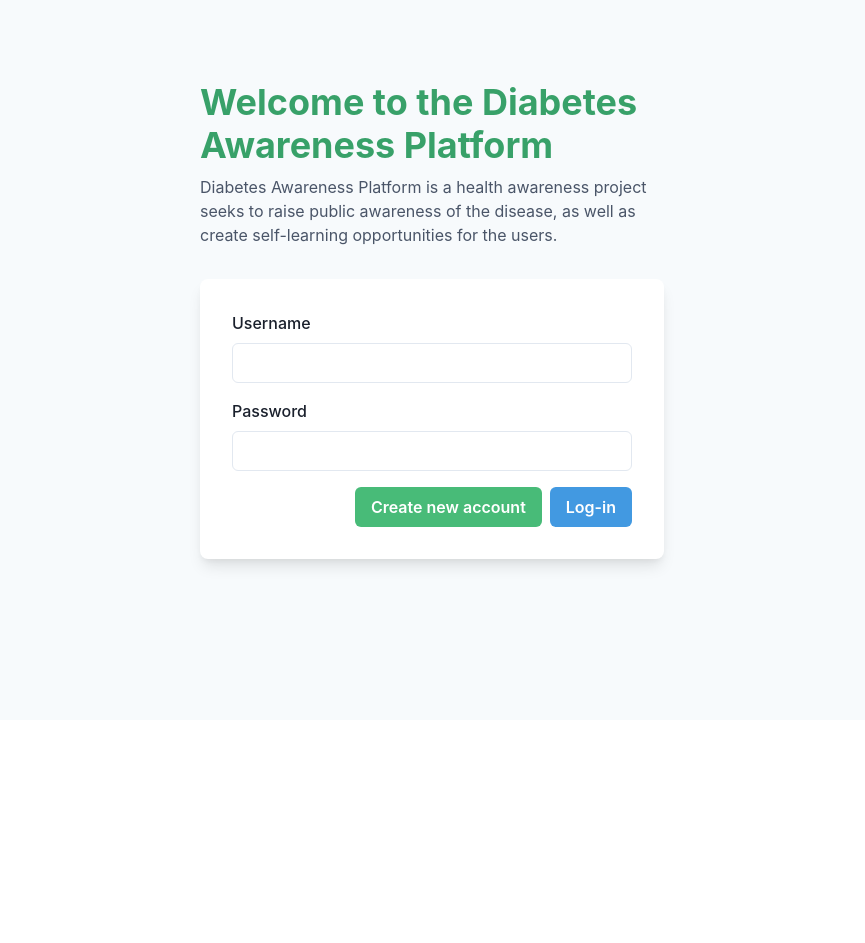
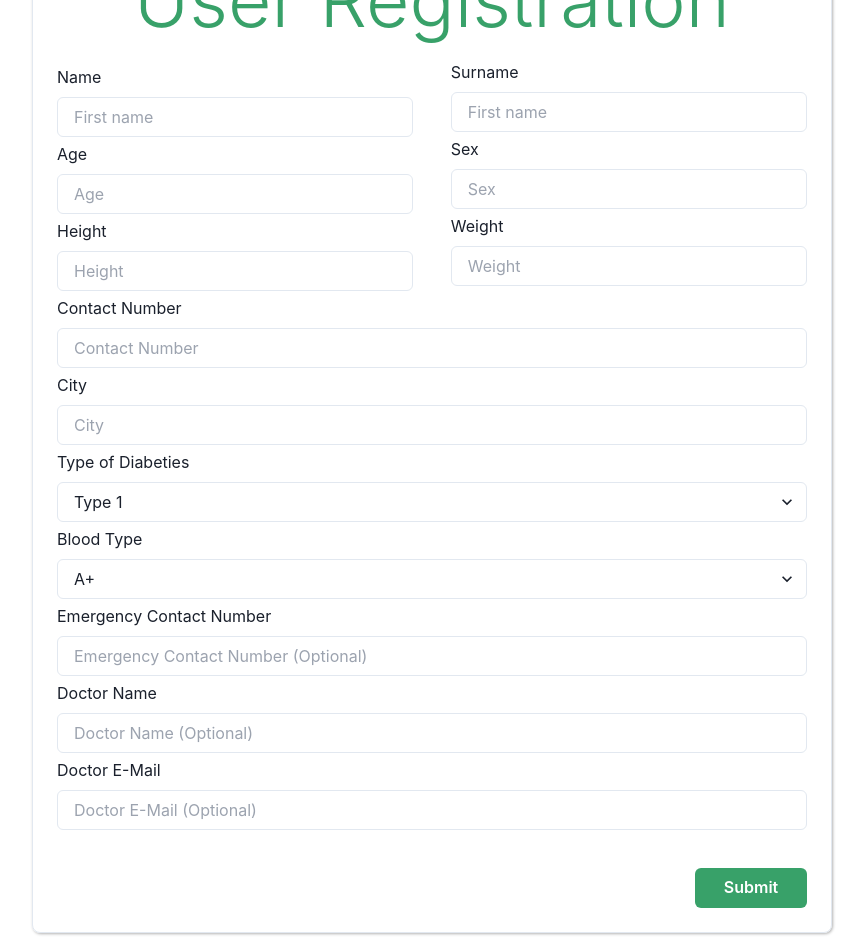
Before and after one commit to berkecengiz/diabetes-awareness, a React (Vite) app in the folder frontend/: page /patientdetails in a window 1280 px wide. Before the commit this address led to /login. Shown: the part 80-1023 px from the top of the page, without its empty margins (208-1073 px from the left). Before the commit the page ends 800 px from the top, so only its background shows below. Built offline with nearby package versions, Linux system fonts and the light colour scheme.

Commit message:
Connect pages

```diff
--- a/frontend/src/App.jsx
+++ b/frontend/src/App.jsx
@@ -23,14 +23,22 @@ function App() {
             <Route exact path='/dashboard' element={<PatientProfile />} />
             <Route exact path='/suggestions' element={<Suggestion />} />
             <Route exact path='/learning' element={<Learning />} />
-            <Route exact path='/patientdetails' element={<PatientDetails />} />
-            <Route exact path='/patienthabits' element={<PatientHabbits />} />
+
           </Route>
           <Route exact path='/login' element={<PublicRoute />}>
             <Route exact path='/login' element={<Login />} />
           </Route>
           <Route exact path='/register' element={<PublicRoute />}>
             <Route exact path='/register' element={<Register />} />
+
+          </Route>
+          <Route exact path='/patientdetails' element={<PublicRoute />}>
+            <Route exact path='/patientdetails' element={<PatientDetails />} />
+
+          </Route>
+          <Route exact path='/patienthabits' element={<PublicRoute />}>
+            <Route exact path='/patienthabits' element={<PatientHabbits />} />
+
           </Route>
           {/* <Route exact path='/patientdetails' element={<PublicRoute />}>
         </Route> */}
--- a/frontend/src/components/PatientDetails.jsx
+++ b/frontend/src/components/PatientDetails.jsx
@@ -1,5 +1,6 @@
 import React, { useState } from 'react';
 import { Progress, Box, ButtonGroup, Button, Heading, Flex, FormControl, GridItem, FormLabel, Input, Select, SimpleGrid, InputLeftAddon, InputGroup, Textarea, FormHelperText, InputRightElement, } from '@chakra-ui/react';
+import { Link } from "react-router-dom";
 
 import { useToast } from '@chakra-ui/react';
 
@@ -148,6 +149,8 @@ export default function PatientDetails() {
         {step === 1 ? <Form1 /> : step === 2 ? <Form2 /> : <Form3 />}
         <ButtonGroup mt="5%" w="100%">
           <Flex w="100%" justifyContent="end">
+            <Link
+              to='/patienthabits'>
               <Button
                 w="7rem"
                 colorScheme="green"
@@ -163,6 +166,7 @@ export default function PatientDetails() {
                 }}>
                 Submit
               </Button>
+            </Link>
           </Flex>
         </ButtonGroup>
       </Box>
--- a/frontend/src/components/PatientHabbits.jsx
+++ b/frontend/src/components/PatientHabbits.jsx
@@ -3,6 +3,7 @@ import { Stack, Flex, Image, Box, Slider, SliderMark, SliderTrack, SliderFilledT
 import axios from "axios";
 import { CheckIcon } from "@chakra-ui/icons";
 import jwtDecode from "jwt-decode";
+import { Link } from "react-router-dom";
 
 export const PatientHabbits = () => {
   const [isLoading, setIsLoading] = useState(false);
@@ -146,6 +147,8 @@ export const PatientHabbits = () => {
         )
         }
         <Flex w="100%" justifyContent="end">
+          <Link
+            to='/home'>
             <Button
               w="7rem"
               colorScheme="green"
@@ -161,6 +164,7 @@ export const PatientHabbits = () => {
               }}>
               Submit
             </Button>
+          </Link>
         </Flex>
       </Box>
     </>
--- a/frontend/src/components/Register.jsx
+++ b/frontend/src/components/Register.jsx
@@ -88,6 +88,8 @@ export default function Register() {
                     Back
                   </Button>
                 </Link>
+                <Link
+                  to='/patientdetails'>
                   <Button
                     bg={"green.400"}
                     type='submit'
@@ -98,6 +100,7 @@ export default function Register() {
                   >
                     Register
                   </Button>
+                </Link>
               </Flex>
             </Stack>
             {status && (
```
Lines whose indentation alone changed are shown as unchanged.
